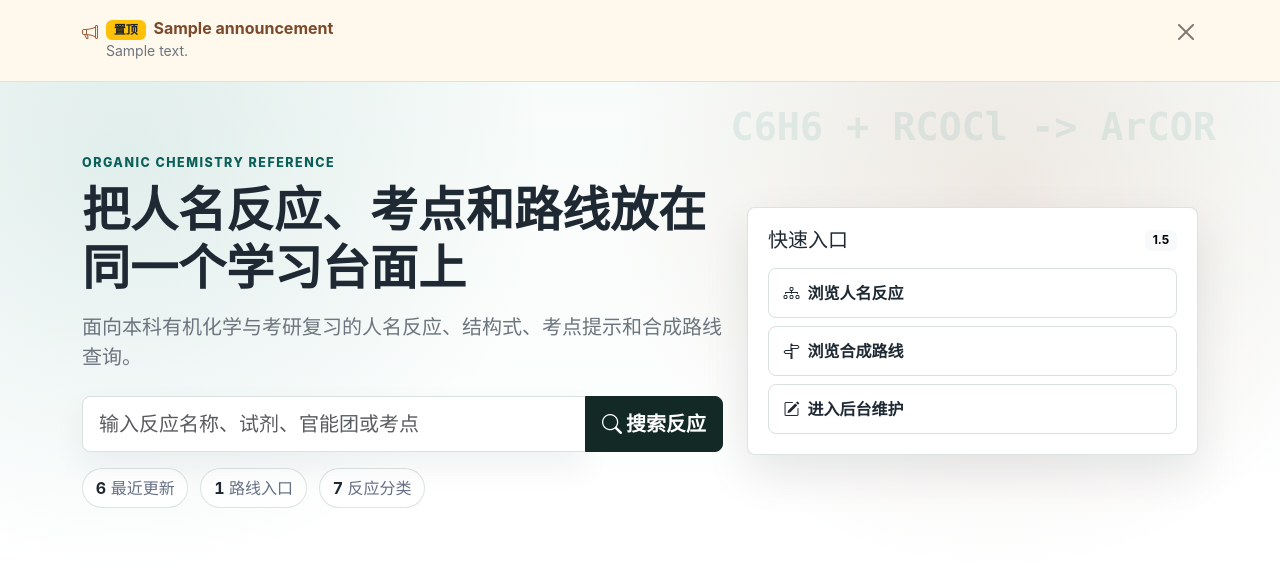
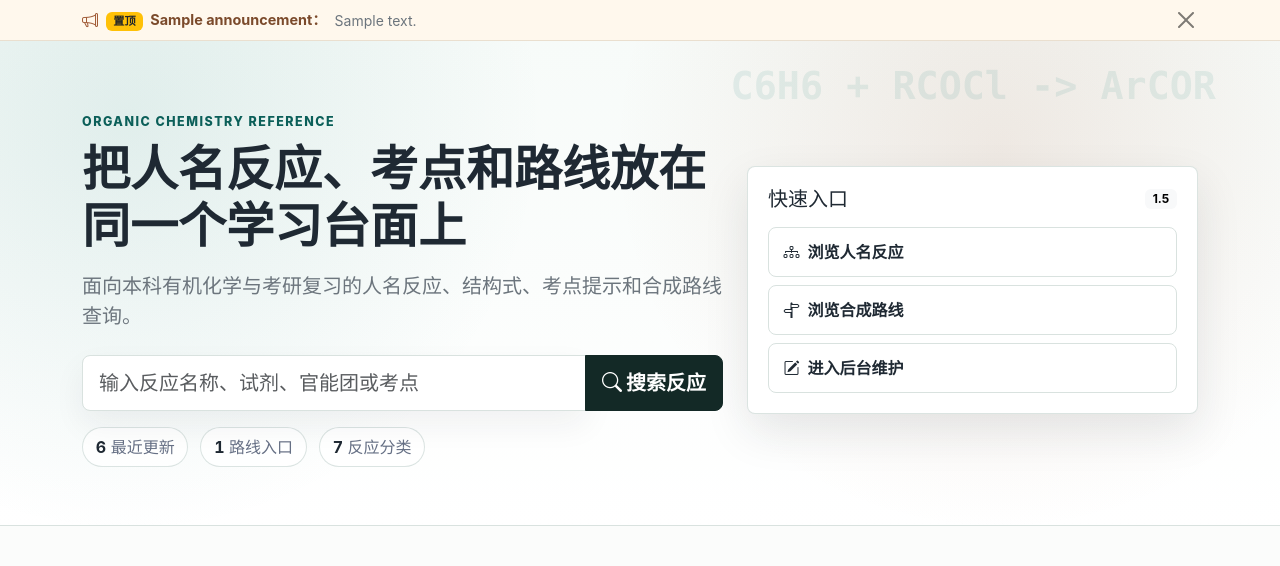
Before and after one commit to wenckerwan/OrganicChemHub, a Django app: page / in a window 1280 px wide. Shown: the part 81-647 px from the top of the page. Run offline with Django 5.2, Linux system fonts and the light colour scheme; data comes from the database, SQL or seed files in the repository; tables that the repository leaves empty hold one stand-in row (values such as "Sample post").

Commit message:
fix: 公告改单行滚动条

```diff
--- a/templates/reactions/home.html
+++ b/templates/reactions/home.html
@@ -4,24 +4,46 @@
 
 {% block content %}
 {% if announcements %}
-<section class="py-3" id="announcements-section" style="background:#fff8ed;border-bottom:1px solid #eadfcf;">
+<section class="py-2" style="background:#fff8ed;border-bottom:1px solid #eadfcf;">
   <div class="container">
-    {% for ann in announcements %}
-    <div class="d-flex align-items-start gap-2 mb-1{% if not forloop.last %} border-bottom pb-2 mb-2{% endif %} announcement-item" data-id="{{ ann.pk }}">
-      <i class="bi bi-megaphone flex-shrink-0 mt-1" style="color:#a15c38;"></i>
-      <div class="flex-grow-1">
-        <strong style="color:#7b4a2b;">
-          {% if ann.importance == "high" %}<span class="badge bg-danger me-1">重要</span>{% endif %}
-          {% if ann.is_pinned %}<span class="badge bg-warning text-dark me-1">置顶</span>{% endif %}
-          {{ ann.title }}
+    {% with announcements|first as ann %}
+    <div class="d-flex align-items-center justify-content-between gap-2 announcement-bar" id="announcement-bar">
+      <div class="d-flex align-items-center gap-2 overflow-hidden">
+        <i class="bi bi-megaphone flex-shrink-0" style="color:#a15c38;"></i>
+        <strong class="flex-shrink-0" style="color:#7b4a2b;font-size:0.9rem;">
+          {% if ann.importance == "high" %}<span class="badge bg-danger me-1" style="font-size:0.7rem;">重要</span>{% endif %}
+          {% if ann.is_pinned %}<span class="badge bg-warning text-dark me-1" style="font-size:0.7rem;">置顶</span>{% endif %}
+          {{ ann.title }}：
         </strong>
-        <p class="mb-0 text-secondary small">{{ ann.content|linebreaksbr }}</p>
+        <span class="text-secondary small text-truncate" id="announcement-text">{{ ann.content|linebreaksbr }}</span>
       </div>
-      <button type="button" class="btn-close btn-close-sm mt-1" aria-label="关闭" onclick="this.closest('.announcement-item').style.display='none'"></button>
+      <button type="button" class="btn-close btn-close-sm flex-shrink-0" aria-label="关闭" onclick="document.getElementById('announcement-bar').style.display='none'"></button>
     </div>
-    {% endfor %}
+    {% endwith %}
   </div>
 </section>
+
+<script>
+(function() {
+  var anns = [
+    {% for ann in announcements %}
+      { title: "{{ ann.title|escapejs }}", content: "{{ ann.content|escapejs }}" },
+    {% endfor %}
+  ];
+  if (anns.length > 1) {
+    var idx = 0;
+    var titleEl = document.querySelector('#announcement-bar strong');
+    var textEl = document.getElementById('announcement-text');
+    setInterval(function() {
+      idx = (idx + 1) % anns.length;
+      if (titleEl) {
+        titleEl.innerHTML = (anns[idx].title ? anns[idx].title + '：' : '');
+      }
+      if (textEl) textEl.textContent = anns[idx].content;
+    }, 5000);
+  }
+})();
+</script>
 {% endif %}
 
 {% if popup_announcements %}
```
